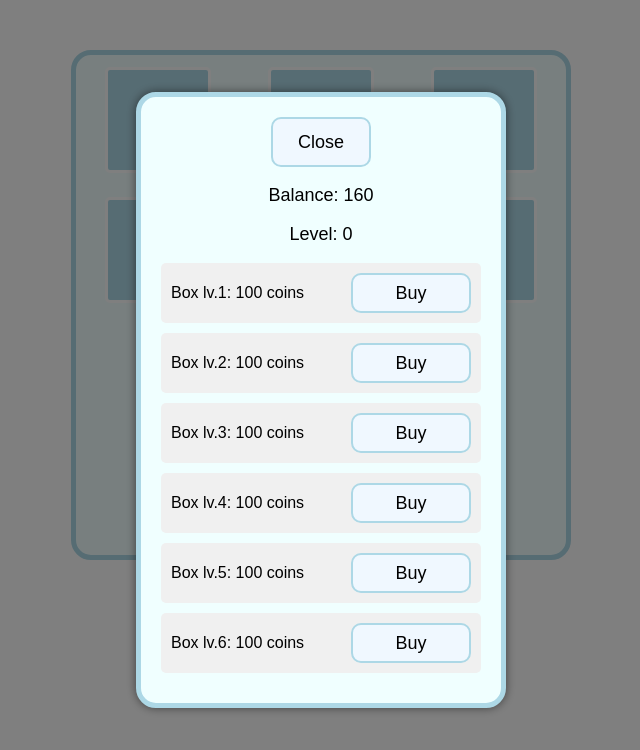
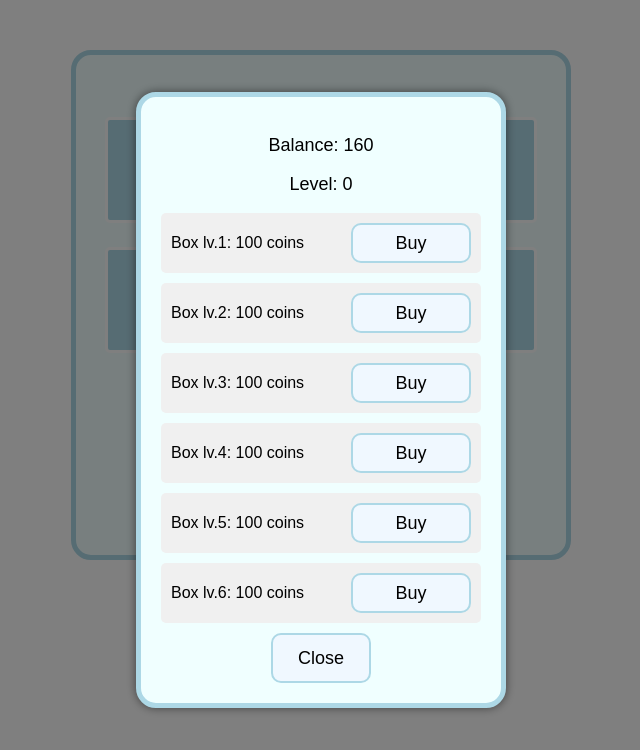
Before and after one commit to nikvoen/box-evolution, a React (Vite) app: page / in a window 1280 px wide. Both pictures are taken after a click on the button "Store". Shown: the top 750 px of the page, without its empty margins (319-959 px from the left). Built offline with nearby package versions, Linux system fonts and the light colour scheme.

Commit message:
update styles

```diff
--- a/src/App.css
+++ b/src/App.css
@@ -18,7 +18,7 @@ body, html {
 }
 
 .store {
-  margin-top: 160px;
+  margin-top: 110px;
   text-align: center;
 }
 
@@ -53,7 +53,6 @@ body, html {
   font-size: 18px;
   transition: .3s;
   cursor: pointer;
-  //margin: 20px 20px 0 20px;
 
   &:hover {
     background-color: lightblue;
@@ -96,6 +95,7 @@ body, html {
 }
 
 .grid-container {
+  margin-top: 50px;
   display: grid;
   grid-template-columns: repeat(3, 1fr);
   grid-template-rows: repeat(2, 130px);
--- a/src/App.tsx
+++ b/src/App.tsx
@@ -120,7 +120,6 @@ const Shop: React.FC = () => {
             {showStore && (
                 <div className="store-container">
                     <div className="store-window">
-                        <button className={"menu-button"} onClick={() => setShowStore(false)}>Close</button>
                         <p className={"text"}>Balance: {userData.balance}</p>
                         <p className={"text"}>Level: {userData.level}</p>
                         <div className="store-item">
@@ -147,6 +146,7 @@ const Shop: React.FC = () => {
                             <span className="price">Box lv.6: 100 coins</span>{" "}
                             <button onClick={() => handleBuy(100, 6)}>Buy</button>
                         </div>
+                        <button className={"menu-button"} onClick={() => setShowStore(false)}>Close</button>
                     </div>
                 </div>
             )}
```
Lines whose indentation alone changed are shown as unchanged.
